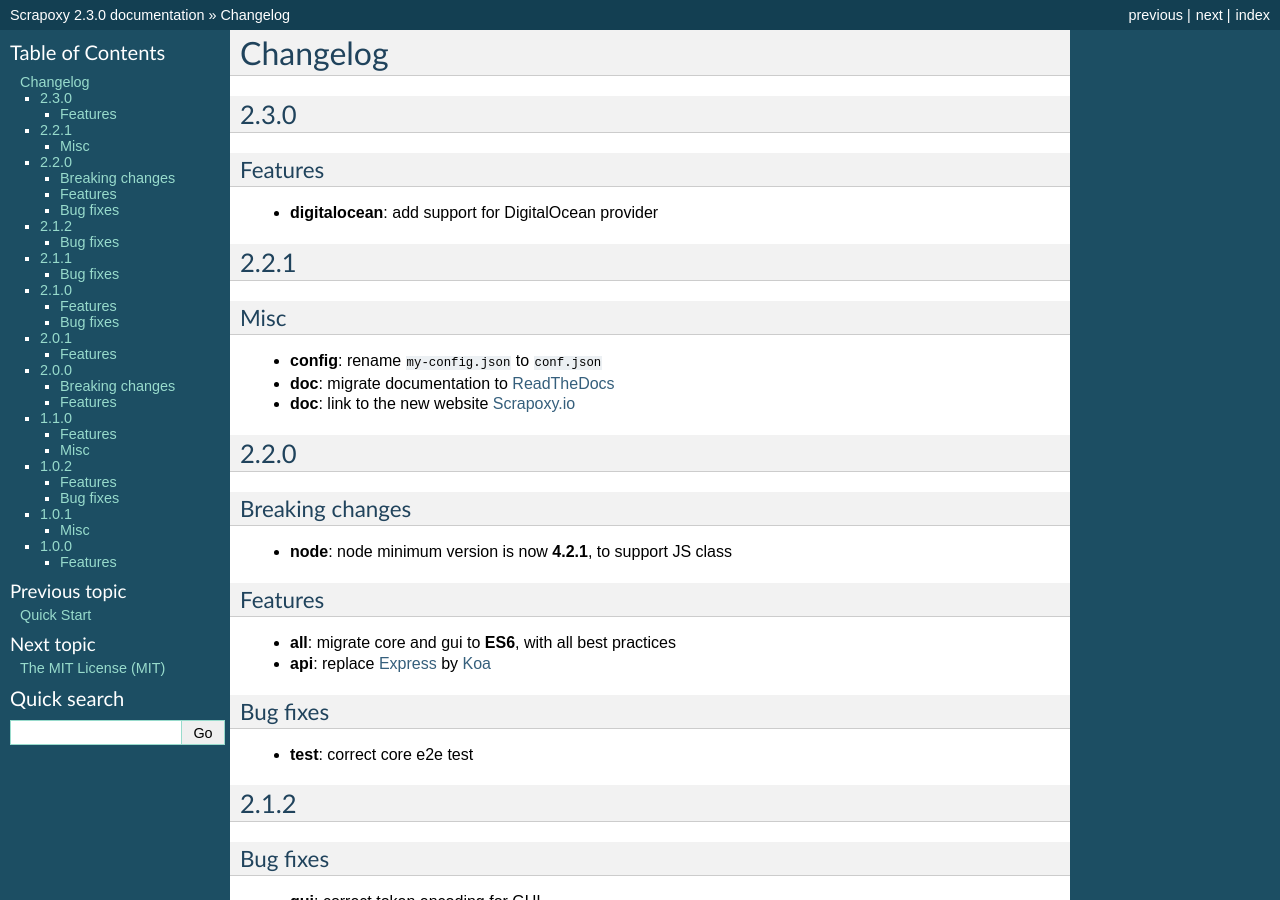
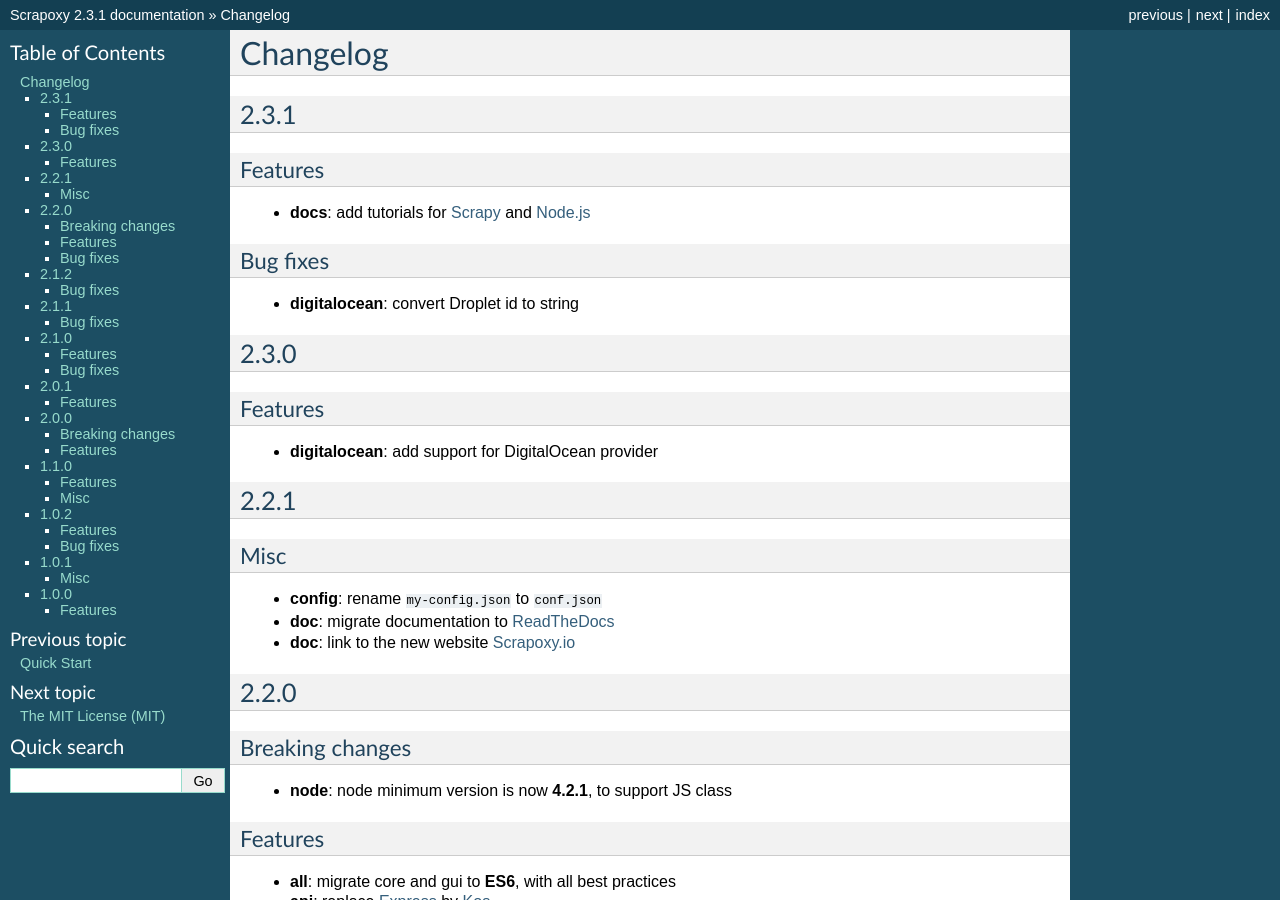
Before and after one commit to zahlio/scrapoxy, a Sphinx documentation site: the page built from docs/changelog.rst, in a window 1280 px wide and 900 px high. Built offline with Sphinx 7.4.7, drawn with Linux system fonts in a browser that asks for light colours; some of the changed text lies outside the part shown.

Commit message:
feat(release): create release 2.3.1

```diff
--- a/docs/changelog.rst
+++ b/docs/changelog.rst
@@ -1,6 +1,21 @@
 =========
 Changelog
 =========
+
+2.3.1
+=====
+
+Features
+--------
+
+- **docs**: add tutorials for Scrapy_ and `Node.js`_
+
+
+Bug fixes
+---------
+
+- **digitalocean**: convert Droplet id to string
+
 
 2.3.0
 =====
@@ -9,7 +24,6 @@ Features
 --------
 
 - **digitalocean**: add support for DigitalOcean provider
-
 
 
 2.2.1
@@ -186,3 +200,5 @@ Features
 .. _`ReadTheDocs`: http://scrapoxy.readthedocs.org
 .. _RFC2617: https://www.ietf.org/rfc/rfc2617.txt
 .. _`Scrapoxy.io`: http://scrapoxy.io
+.. _Scrapy: http://scrapy.org
+.. _`Node.js`: https://nodejs.org
--- a/docs/conf.py
+++ b/docs/conf.py
@@ -55,9 +55,9 @@ author = u'Fabien Vauchelles'
 # built documents.
 #
 # The short X.Y version.
-version = u'2.3.0'
+version = u'2.3.1'
 # The full version, including alpha/beta/rc tags.
-release = u'2.3.0'
+release = u'2.3.1'
 
 # The language for content autogenerated by Sphinx. Refer to documentation
 # for a list of supported languages.
--- a/package.json
+++ b/package.json
@@ -1,6 +1,6 @@
 {
     "name": "scrapoxy",
-    "version": "2.3.0",
+    "version": "2.3.1",
     "main": "index.js",
     "author": {
         "name": "Fabien Vauchelles",
```
Also changed, not shown: 2 other files.
